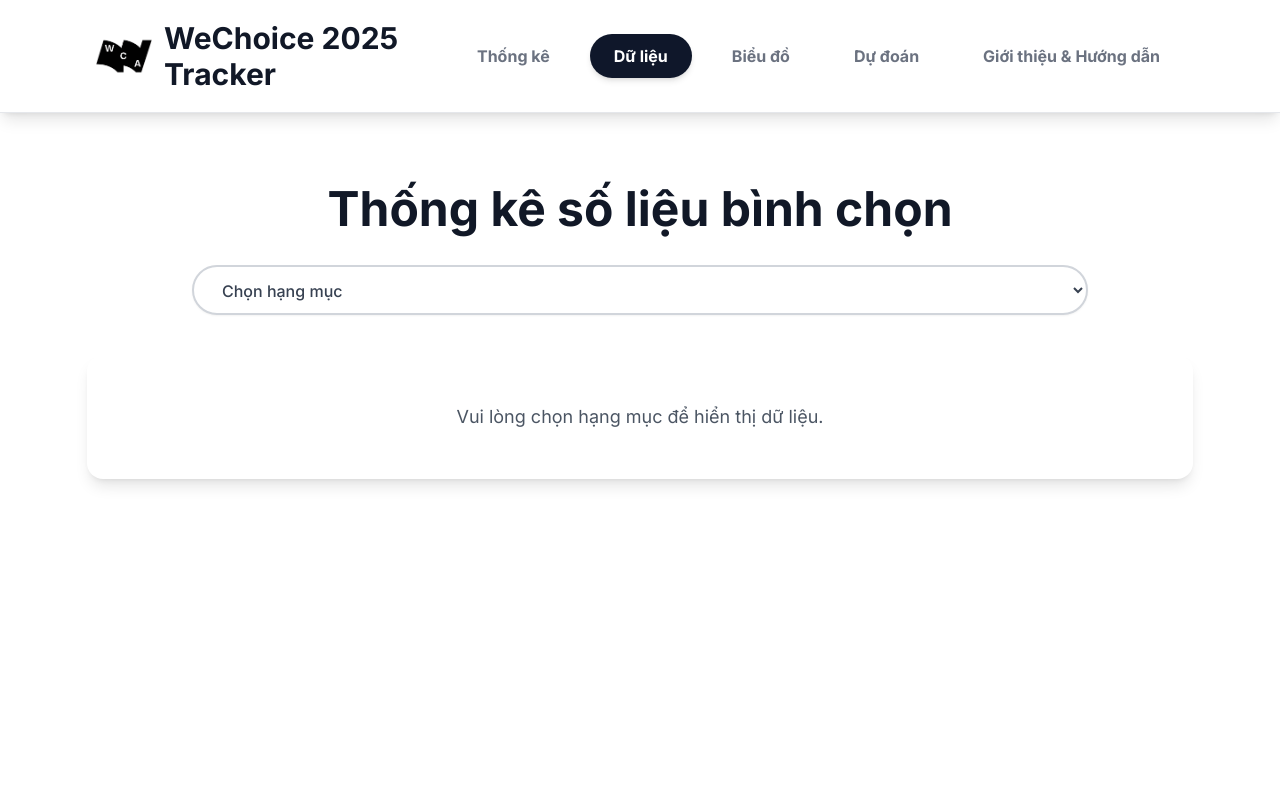
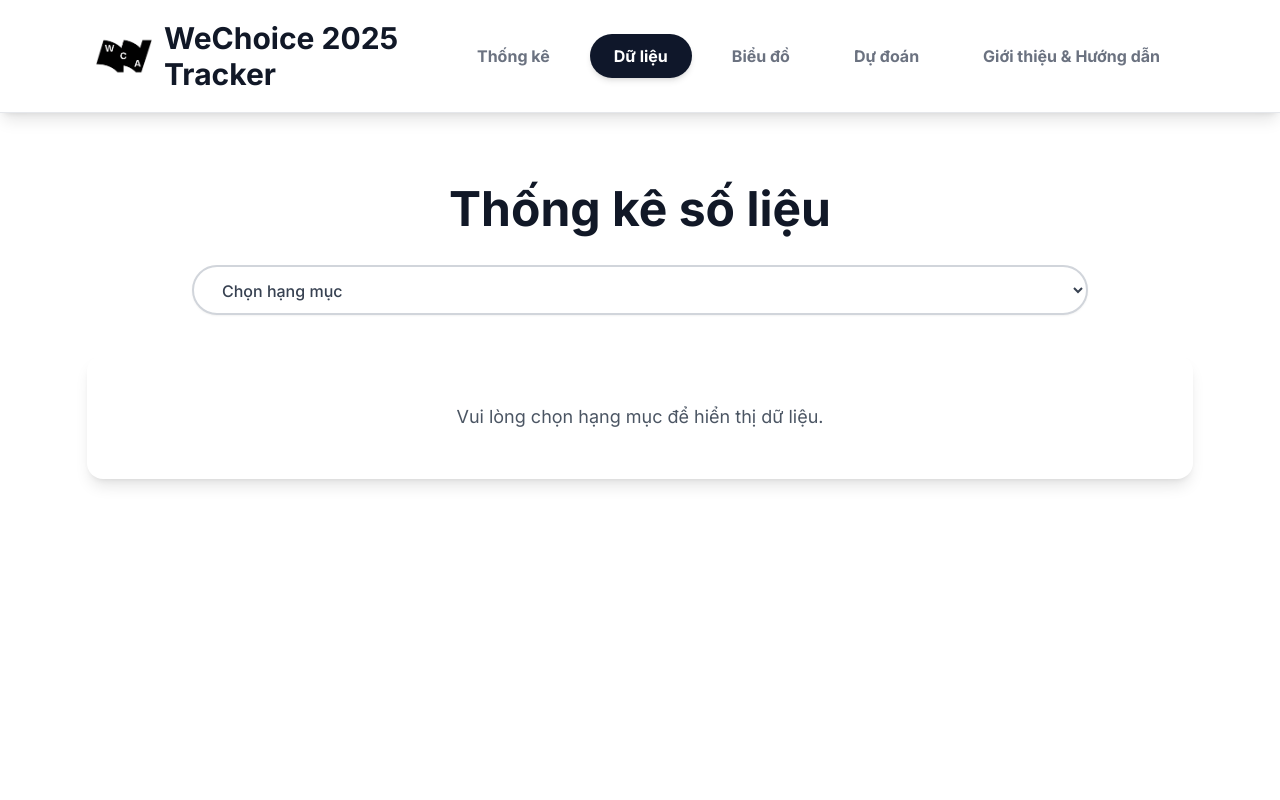
Before and after one commit to ntu09082007-eng/wechoice-tracker-frontend, a React (Vite) app: page /stats in a window 1280 px wide. Shown: the top 800 px of the page. Built offline with nearby package versions, Linux system fonts and the light colour scheme.

Commit message:
Update StatsPage.tsx

```diff
--- a/src/pages/StatsPage.tsx
+++ b/src/pages/StatsPage.tsx
@@ -58,7 +58,7 @@
         <div className="px-4 md:px-8 py-10 max-w-[95%] mx-auto">
           <div className="mb-10 text-center">
             <h1 className="text-4xl md:text-5xl font-bold mb-8">
-              Thống kê số liệu bình chọn
+              Thống kê số liệu
             </h1>
             <div className="flex justify-center">
               <CategorySelector onSelect={setCategoryId} />
```
